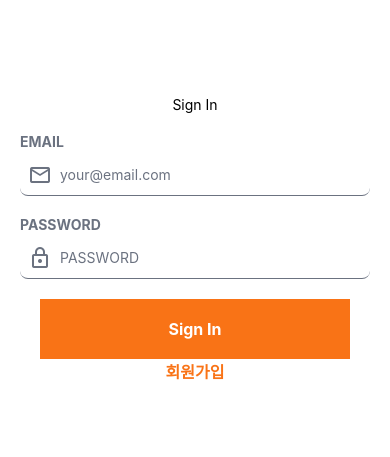
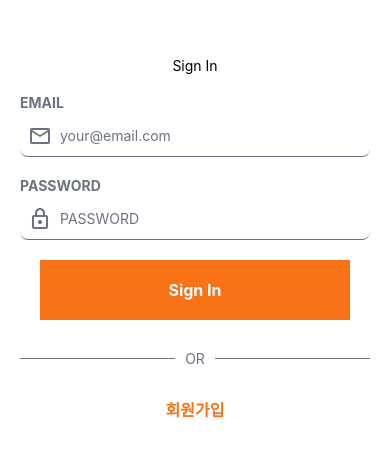
Before and after one commit to rbdus0715/photo-share-app-frontend, a React Native app: screen / in a window 390 px wide. Shown: the part 183-640 px from the top of the page. Built offline with nearby package versions, Linux system fonts and the light colour scheme.

Commit message:
Feat: HR 선으로 + or 표시하기

```diff
--- /dev/null
+++ b/src/components/HR/HR.tsx
@@ -0,0 +1,37 @@
+import { StyleSheet, Text, View } from "react-native";
+import { GRAY, WHITE } from "../../color";
+
+type HRProp = {
+  styles?: any;
+  text: string;
+};
+
+const HR = ({ styles, text }: HRProp) => {
+  return (
+    <View style={[defaultStyles.container, styles?.container]}>
+      <View style={[defaultStyles.line, styles?.line]} />
+      {!!text && <Text style={[defaultStyles.text, styles?.text]}>{text}</Text>}
+    </View>
+  );
+};
+
+const defaultStyles = StyleSheet.create({
+  container: {
+    width: "100%",
+    alignItems: "center",
+    justifyContent: "center",
+  },
+  line: {
+    ...StyleSheet.absoluteFillObject,
+    height: "50%",
+    borderBottomWidth: 1,
+    borderBottomColor: GRAY.DARK,
+  },
+  text: {
+    backgroundColor: WHITE,
+    paddingHorizontal: 10,
+    color: GRAY.DARK,
+  },
+});
+
+export default HR;
--- a/src/screens/SignInScreen.tsx
+++ b/src/screens/SignInScreen.tsx
@@ -8,6 +8,7 @@
 import { useSafeAreaInsets } from "react-native-safe-area-context";
 import SafeInputView from "../components/SafeInputView/SafeInputView";
 import TextButton from "../components/TextButton/TextButton";
+import HR from "../components/HR/HR";
 
 const SignInScreen = () => {
   const navigation = useNavigation<AuthNavigation>();
@@ -63,6 +64,7 @@
             },
           }}
         />
+        <HR text={"OR"} styles={{ container: { marginVertical: 30 } }} />
         <TextButton
           title={"회원가입"}
           onPress={() => navigation.navigate(AuthRoutes.SIGN_UP)}
```
